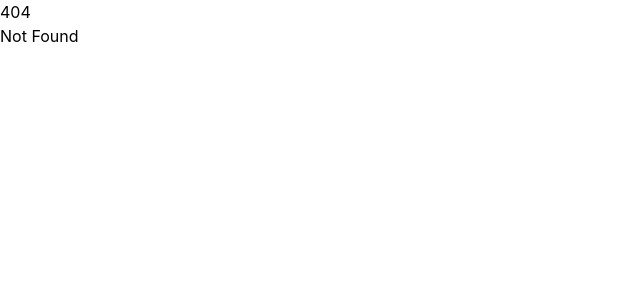
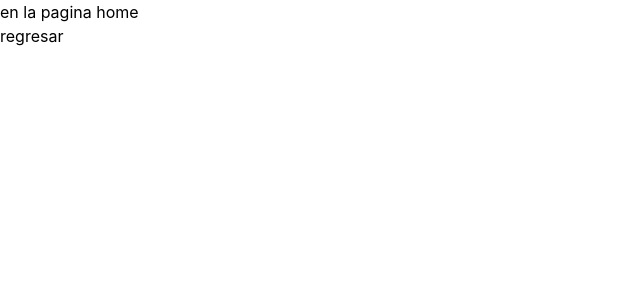
Before and after one commit to DevvDiego/coffeshop-pwa, a SvelteKit app: page /home in a window 1280 px wide. Before the commit this address had no page. Shown: the top 300 px of the page, without its empty margins (0-640 px from the left). Built offline with nearby package versions, Linux system fonts and the light colour scheme.

Commit message:
Add home and login pages

```diff
--- /dev/null
+++ b/src/routes/home/+page.svelte
@@ -0,0 +1,9 @@
+<script>
+	import { resolve } from "$app/paths";
+</script>
+
+<h1>
+    en la pagina home
+</h1>
+
+<a href={resolve("/")}> regresar </a>
--- /dev/null
+++ b/src/routes/login/+page.svelte
@@ -0,0 +1,11 @@
+<script>
+	import { resolve } from "$app/paths";
+
+
+</script>
+
+<h1>
+    en la pagina login
+</h1>
+
+<a href={resolve("/")}> regresar </a>
```
